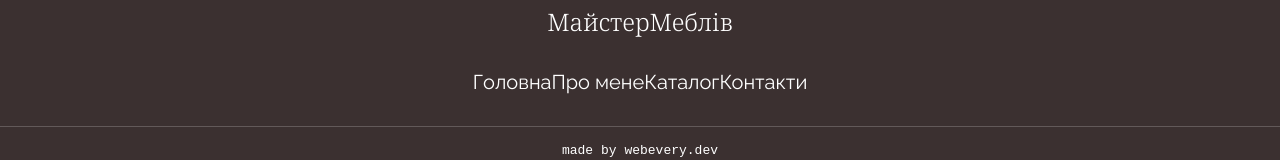
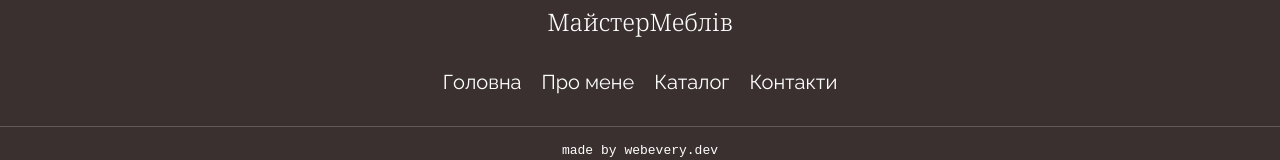
Before and after one commit to mstrmeblivsasha/furniture, a Next.js app: page / in a window 1280 px wide. Shown: the part 717-877 px from the top of the page. Built offline with nearby package versions, Linux system fonts and the light colour scheme.

Commit message:
in progress

```diff
--- a/src/components/Footer/Footer.module.scss
+++ b/src/components/Footer/Footer.module.scss
@@ -26,6 +26,11 @@
     display: none;
     @media screen and (min-width: $tablet) {
       display: flex;
+      font-size: 16px;
+      gap: 20px;
+    }
+    @media screen and (min-width: $tablet) {
+      font-size: 20px;
     }
   }
 }
```
